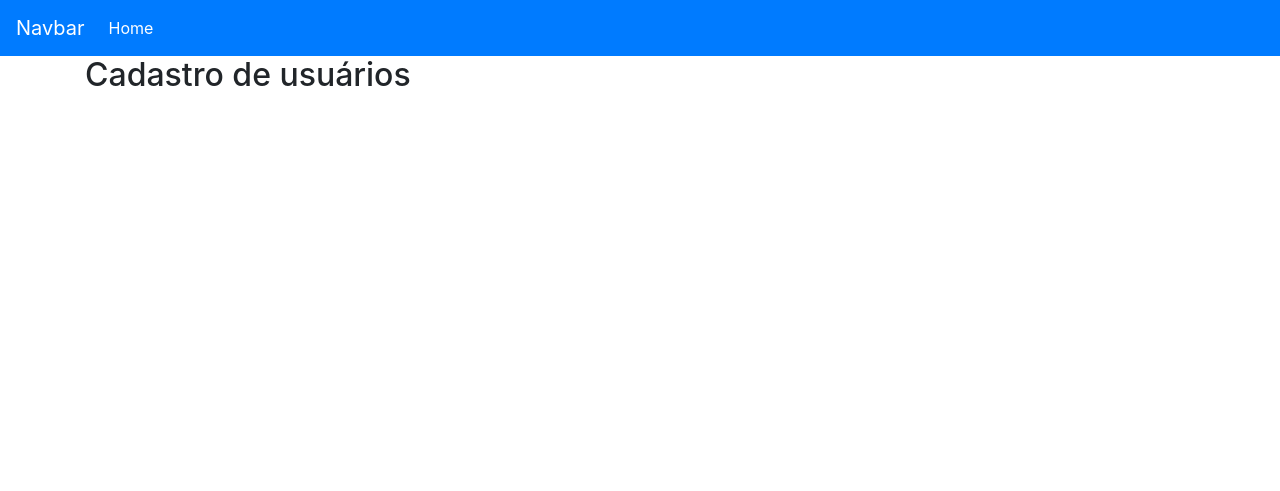
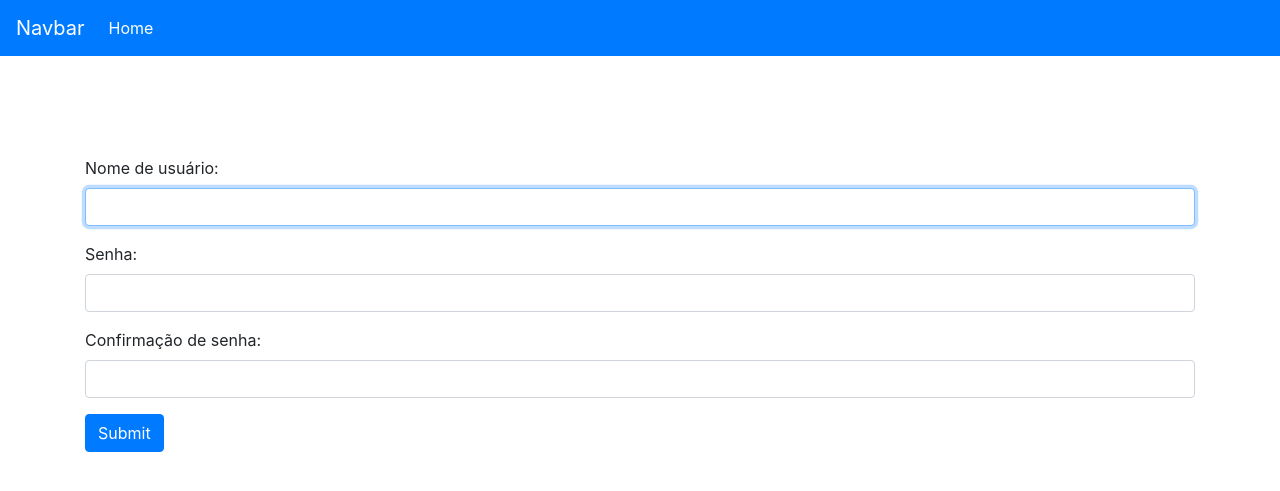
Before and after one commit to ebmm01/djangoTW, a Django app: page /cadastrar_usuario/ in a window 1280 px wide. Shown: the top 491 px of the page. Run offline with Django 3.2, Linux system fonts and the light colour scheme; some libraries are stand-ins or nearby versions.

Commit message:
Adding 'logar_usuario'

```diff
--- a/to_do/app/templates/base.html
+++ b/to_do/app/templates/base.html
@@ -21,7 +21,7 @@
             </div>
         </nav>
     </header>
-    <main class="container">
+    <main class="container" style="margin-top: 100px;">
         {% block conteudo %}
 
         {% endblock conteudo %}
--- a/to_do/app/templates/usuarios/form_usuario.html
+++ b/to_do/app/templates/usuarios/form_usuario.html
@@ -1,5 +1,28 @@
 {% extends 'base.html' %}
+{% load meus_filtros %}
 
 {% block conteudo %}
-<h2>Cadastro de usuários</h2>
-{% endblock %}
+<form method="post">
+    {% csrf_token %}
+    <div class="form-group">
+        {{ form_usuario.username.errors}}
+        <label> Nome de usuário:</label>
+        {{form_usuario.username|addclass:'form-control'}}
+    </div>
+    <div class="form-group">
+        {{ form_usuario.password1.errors}}
+        <label> Senha:</label>
+        {{form_usuario.password1|addclass:'form-control'}}
+    </div>
+    <div class="form-group">
+        {{ form_usuario.password2.errors}}
+        <label> Confirmação de senha:</label>
+        {{form_usuario.password2|addclass:'form-control'}}
+    </div>
+
+    <div class="form-group">
+        <input type="submit" value"Cadastrar" class="btn btn-primary">
+    </div>
+
+</form>
+{% endblock conteudo %}
--- a/to_do/app/urls.py
+++ b/to_do/app/urls.py
@@ -8,5 +8,7 @@ urlpatterns = [
     path('cadastrar_tarefa/', cadastrar_tarefa, name='cadastrar_tarefa'),
     path('editar_tarefa/<int:id>', editar_tarefa, name='editar_tarefa'),
     path('remover_tarefa/<int:id>', remover_tarefa, name='remover_tarefa'),
-    path('cadastrar_usuario/', cadastrar_usuario, name='cadastrar_usuario')
+    path('cadastrar_usuario/', cadastrar_usuario, name='cadastrar_usuario'),
+    path('logar_usuario/', logar_usuario, name='logar_usuario'),
+
 ]
--- a/to_do/app/views/usuario_views.py
+++ b/to_do/app/views/usuario_views.py
@@ -1,4 +1,4 @@
-from django.contrib.auth.forms import UserCreationForm
+from django.contrib.auth.forms import UserCreationForm, AuthenticationForm
 from django.shortcuts import render,redirect
 
 def cadastrar_usuario(request):
@@ -10,3 +10,7 @@ def cadastrar_usuario(request):
     else:
         form_usuario = UserCreationForm()
     return render(request, 'usuarios/form_usuario.html', {'form_usuario': form_usuario})
+
+def logar_usuario(request):
+    form_login = AuthenticationForm()
+    return render(request, 'usuarios/login.html', {'form_login': form_login})
```
Also changed, not shown: to_do/app/templates/usuarios/login.html (added, +23 -0 lines).
